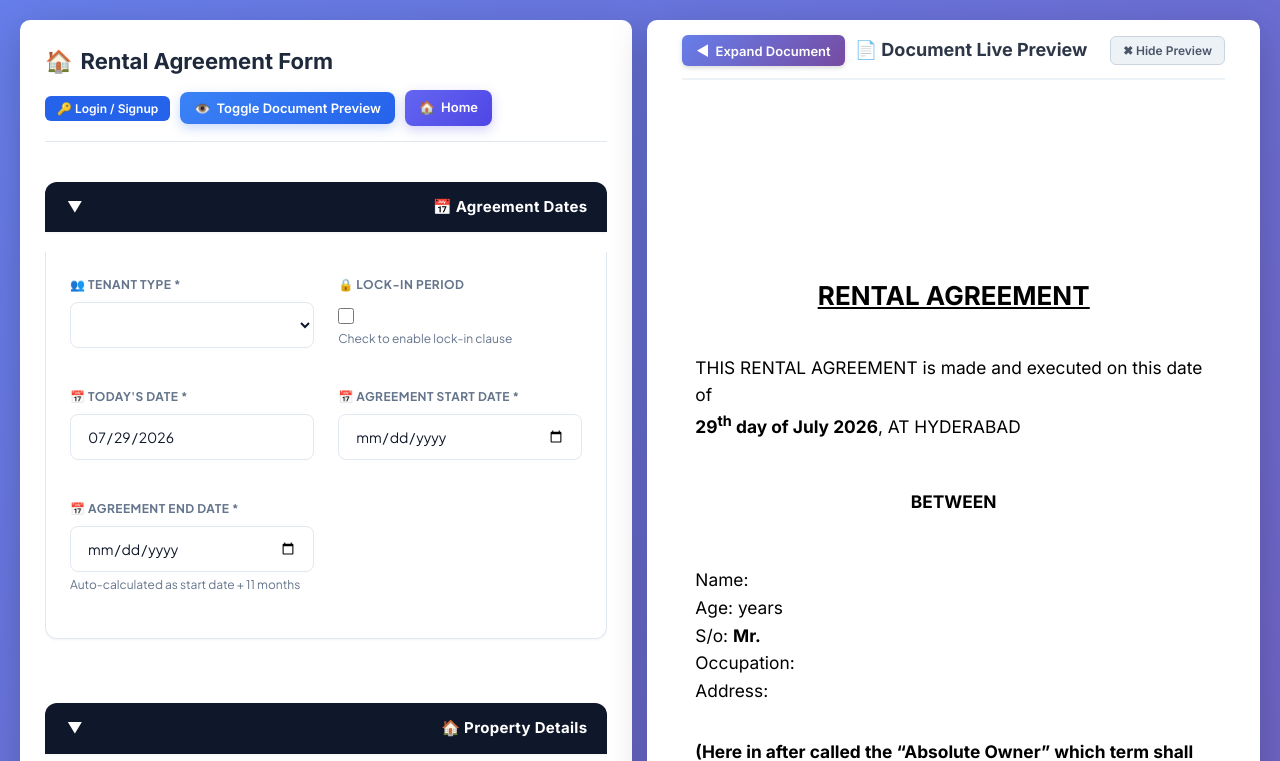
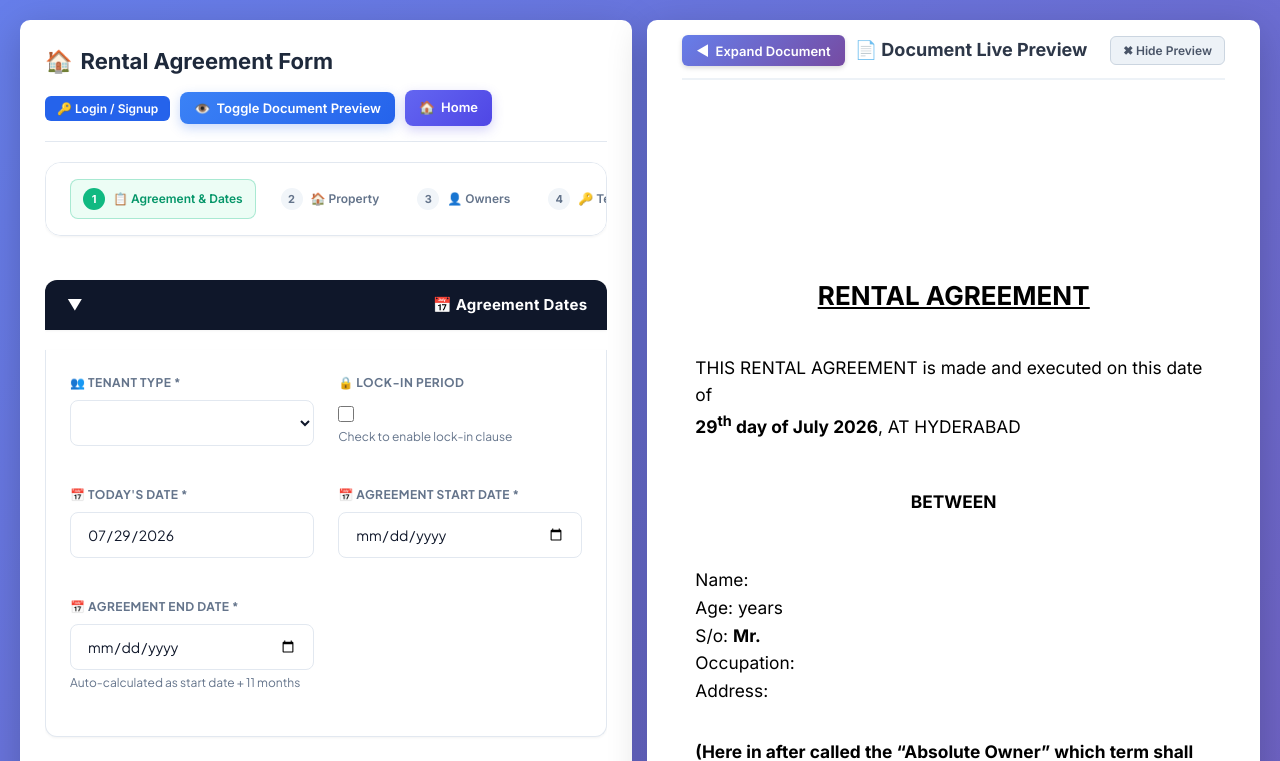
Before and after one commit to nnareshagarwal-cmd/rentalagreement, a Flask app: page /rental in a window 1280 px wide. Shown: the top 761 px of the page. Run offline with Flask 3, Linux system fonts and the light colour scheme.

Commit message:
feat(sprint-2.2): Implement 6-step section visibility wizard engine (safekeys_wizard.js & safekeys-wizard.css)

```diff
--- /dev/null
+++ b/static/css/safekeys-wizard.css
@@ -0,0 +1,96 @@
+/* ==========================================================================
+   SAFEKEYS WIZARD STEPPER & VISIBILITY CONTROLLER STYLES
+   Version: 2.0.0 (Sprint 2.2)
+   ========================================================================== */
+
+/* Wizard Stepper Header Container */
+.sk-wizard-stepper {
+    display: flex;
+    align-items: center;
+    justify-content: space-between;
+    background: var(--sk-color-bg-surface, #FFFFFF);
+    border: 1px solid var(--sk-color-border, #E2E8F0);
+    border-radius: var(--sk-radius-lg, 16px);
+    padding: var(--sk-space-4, 16px) var(--sk-space-6, 24px);
+    margin-bottom: var(--sk-space-6, 24px);
+    box-shadow: var(--sk-shadow-sm, 0 1px 3px rgba(0,0,0,0.05));
+    overflow-x: auto;
+    gap: var(--sk-space-3, 12px);
+}
+
+/* Individual Step Pills */
+.sk-wizard-step-pill {
+    display: flex;
+    align-items: center;
+    gap: var(--sk-space-2, 8px);
+    padding: var(--sk-space-2, 8px) var(--sk-space-3, 12px);
+    border-radius: var(--sk-radius-sm, 8px);
+    font-family: var(--sk-font-sans);
+    font-size: var(--sk-font-size-caption, 12px);
+    font-weight: 600;
+    color: var(--sk-color-text-muted, #64748B);
+    background: transparent;
+    cursor: pointer;
+    border: 1px solid transparent;
+    transition: all var(--sk-transition-fast, 150ms ease);
+    white-space: nowrap;
+}
+
+.sk-wizard-step-pill:hover {
+    color: var(--sk-color-text-main, #0F172A);
+    background: var(--sk-color-bg-muted, #F1F5F9);
+}
+
+.sk-wizard-step-pill.active {
+    background: var(--sk-color-emerald-50, #ECFDF5);
+    color: var(--sk-color-emerald-600, #059669);
+    border-color: rgba(16, 185, 129, 0.3);
+}
+
+.sk-wizard-step-pill.completed {
+    color: var(--sk-color-emerald-600, #059669);
+}
+
+/* Step Number Badge */
+.sk-wizard-step-number {
+    display: inline-flex;
+    align-items: center;
+    justify-content: center;
+    width: 22px;
+    height: 22px;
+    border-radius: 50%;
+    background: var(--sk-color-bg-muted, #E2E8F0);
+    color: var(--sk-color-text-muted, #64748B);
+    font-size: 11px;
+    font-weight: 700;
+}
+
+.sk-wizard-step-pill.active .sk-wizard-step-number {
+    background: var(--sk-color-emerald-500, #10B981);
+    color: #FFFFFF;
+}
+
+/* Step Card Wrappers */
+.sk-wizard-step-card {
+    display: none;
+}
+
+.sk-wizard-step-card.active-step {
+    display: block;
+    animation: skFadeIn var(--sk-transition-fast, 150ms ease);
+}
+
+@keyframes skFadeIn {
+    from { opacity: 0; transform: translateY(4px); }
+    to { opacity: 1; transform: translateY(0); }
+}
+
+/* Wizard Navigation Bar */
+.sk-wizard-nav {
+    display: flex;
+    align-items: center;
+    justify-content: space-between;
+    margin-top: var(--sk-space-8, 32px);
+    padding-top: var(--sk-space-6, 24px);
+    border-top: 1px solid var(--sk-color-border, #E2E8F0);
+}
--- a/static/js/rental_form_core.js
+++ b/static/js/rental_form_core.js
@@ -15,6 +15,7 @@ import { numToWords, formatIndianCurrency, calculateEndDate, calculateLockInEndD
 import { checkAuthSession } from './features/auth.js';
 import { attachAadhaarOcrHandlers } from './features/uploads.js';
 import { refreshLivePreview, triggerDebouncedPreview, setupPreviewControls } from './preview.js';
+import { initSafekeysWizard } from './safekeys_wizard.js';
 
 let fieldRegistry = [];
 let sectionLabels = {};
@@ -34,6 +35,7 @@ document.addEventListener('DOMContentLoaded', async () => {
         sectionOrder = data.section_order || [];
 
         renderRegistryForm();
+        initSafekeysWizard();    // Initialize 6-step section visibility controller
         restoreFormFromLocal();  // Hydrate saved data from localStorage
     } catch (e) {
         console.error('[AgreementAI] Registry fetch failed:', e);
--- /dev/null
+++ b/static/js/safekeys_wizard.js
@@ -0,0 +1,168 @@
+/**
+ * safekeys_wizard.js — 6-Step Section Visibility Controller (Sprint 2.2)
+ * =========================================================================
+ * Pure visibility orchestrator that maps existing registry section cards
+ * into 6 clean step views without altering form data, validation, or backend logic.
+ */
+
+export const WIZARD_STEP_MAP = {
+    1: ['meta', 'agreement_dates'],
+    2: ['property'],
+    3: ['owner_1', 'owner_2', 'owner_3', 'owner_4', 'owner_5', 'owner_6'],
+    4: ['tenant_1', 'tenant_2', 'tenant_3', 'tenant_4', 'tenant_5', 'tenant_6', 'bachelor'],
+    5: ['financial'],
+    6: ['ALL'] // Step 6 Review & Generate shows full form review summary
+};
+
+export const STEP_LABELS = {
+    1: '📋 Agreement & Dates',
+    2: '🏠 Property',
+    3: '👤 Owners',
+    4: '🔑 Tenants',
+    5: '💰 Financial',
+    6: '📄 Review & Generate'
+};
+
+let currentStep = 1;
+
+export function initSafekeysWizard() {
+    const formFields = document.getElementById('formFields');
+    if (!formFields) return;
+
+    // Create Stepper Bar if not already present
+    let stepperContainer = document.getElementById('skWizardStepper');
+    if (!stepperContainer) {
+        stepperContainer = document.createElement('div');
+        stepperContainer.id = 'skWizardStepper';
+        stepperContainer.className = 'sk-wizard-stepper';
+        formFields.parentNode.insertBefore(stepperContainer, formFields);
+    }
+
+    renderStepperBar(stepperContainer);
+    updateStepVisibility(currentStep);
+    attachNavigationButtons();
+}
+
+function renderStepperBar(container) {
+    container.innerHTML = '';
+    for (let step = 1; step <= 6; step++) {
+        const pill = document.createElement('button');
+        pill.type = 'button';
+        pill.className = `sk-wizard-step-pill ${step === currentStep ? 'active' : ''}`;
+        pill.dataset.step = step;
+        pill.innerHTML = `
+            <span class="sk-wizard-step-number">${step}</span>
+            <span>${STEP_LABELS[step]}</span>
+        `;
+        pill.addEventListener('click', () => goToStep(step));
+        container.appendChild(pill);
+    }
+}
+
+export function goToStep(stepNumber) {
+    if (stepNumber < 1 || stepNumber > 6) return;
+    currentStep = stepNumber;
+
+    // Update active pill styling
+    const pills = document.querySelectorAll('.sk-wizard-step-pill');
+    pills.forEach(pill => {
+        const s = parseInt(pill.dataset.step, 10);
+        pill.classList.toggle('active', s === currentStep);
+    });
+
+    updateStepVisibility(currentStep);
+    updateNavigationButtonStates();
+
+    // Smooth scroll back to top of form container on step change
+    const container = document.querySelector('.container');
+    if (container) {
+        container.scrollTop = 0;
+    }
+}
+
+export function nextStep() {
+    if (currentStep < 6) {
+        goToStep(currentStep + 1);
+    }
+}
+
+export function prevStep() {
+    if (currentStep > 1) {
+        goToStep(currentStep - 1);
+    }
+}
+
+function updateStepVisibility(activeStep) {
+    const sectionHeaders = document.querySelectorAll('.section-header');
+    const sectionContents = document.querySelectorAll('.section-content');
+
+    const allowedSections = WIZARD_STEP_MAP[activeStep] || [];
+    const showAll = allowedSections.includes('ALL');
+
+    sectionHeaders.forEach(header => {
+        const key = header.dataset.sectionKey;
+        if (showAll || allowedSections.includes(key)) {
+            header.style.display = 'flex';
+        } else {
+            header.style.display = 'none';
+        }
+    });
+
+    sectionContents.forEach(content => {
+        const key = content.dataset.sectionKey;
+        if (showAll || allowedSections.includes(key)) {
+            // Respect collapse state
+            const header = document.querySelector(`.section-header[data-section-key="${key}"]`);
+            const isCollapsed = header && header.classList.contains('collapsed');
+            content.style.display = isCollapsed ? 'none' : 'grid';
+        } else {
+            content.style.display = 'none';
+        }
+    });
+}
+
+function attachNavigationButtons() {
+    const buttonGroup = document.querySelector('.button-group');
+    if (!buttonGroup || document.getElementById('skWizardNavControls')) return;
+
+    const navControls = document.createElement('div');
+    navControls.id = 'skWizardNavControls';
+    navControls.style.cssText = 'display: flex; gap: 12px; align-items: center; width: 100%; margin-bottom: 16px;';
+
+    const prevBtn = document.createElement('button');
+    prevBtn.type = 'button';
+    prevBtn.id = 'skWizardPrevBtn';
+    prevBtn.className = 'sk-btn sk-btn-secondary';
+    prevBtn.innerHTML = '← Back';
+    prevBtn.addEventListener('click', prevStep);
+
+    const nextBtn = document.createElement('button');
+    nextBtn.type = 'button';
+    nextBtn.id = 'skWizardNextBtn';
+    nextBtn.className = 'sk-btn sk-btn-primary';
+    nextBtn.innerHTML = 'Next Step →';
+    nextBtn.addEventListener('click', nextStep);
+
+    navControls.appendChild(prevBtn);
+    navControls.appendChild(nextBtn);
+
+    buttonGroup.parentNode.insertBefore(navControls, buttonGroup);
+    updateNavigationButtonStates();
+}
+
+function updateNavigationButtonStates() {
+    const prevBtn = document.getElementById('skWizardPrevBtn');
+    const nextBtn = document.getElementById('skWizardNextBtn');
+    const buttonGroup = document.querySelector('.button-group');
+
+    if (prevBtn) {
+        prevBtn.style.display = currentStep === 1 ? 'none' : 'inline-flex';
+    }
+    if (nextBtn) {
+        nextBtn.style.display = currentStep === 6 ? 'none' : 'inline-flex';
+    }
+    // Step 6 shows final save/generate button group
+    if (buttonGroup) {
+        buttonGroup.style.display = currentStep === 6 ? 'flex' : 'none';
+    }
+}
--- a/templates/_static_assets.html
+++ b/templates/_static_assets.html
@@ -1,13 +1,21 @@
 {# Shared Safekeys static assets. Set sk_bundle before including:
-   modern — home page (navbar + modern shell)
-   modern-topbar — task dashboard, invoice dashboard, etc.
-   legacy — gradient tracking/form pages with .container
-   minimal — base tokens only (login)
+modern — home page (navbar + modern shell)
+modern-topbar — task dashboard, invoice dashboard, etc.
+legacy — gradient tracking/form pages with .container
+minimal — base tokens only (login)
 #}
+{# -----------------------------------------------------
+CSS Load Order
+1. Design Tokens (variables only)
+2. Base Theme
+3. Component Library
+4. Bundle-specific styles
+------------------------------------------------------ #}
 <link rel="stylesheet" href="/static/css/safekeys-tokens.css?v={{ static_v }}">
 <link rel="stylesheet" href="/static/css/safekeys-base.css?v={{ static_v }}">
 {% if sk_bundle != 'minimal' %}
 <link rel="stylesheet" href="/static/css/safekeys-ui.css?v={{ static_v }}">
+<link rel="stylesheet" href="/static/css/safekeys-wizard.css?v={{ static_v }}">
 {% endif %}
 {% if sk_bundle == 'modern' %}
 <link rel="stylesheet" href="/static/css/safekeys-navbar.css?v={{ static_v }}">
```
